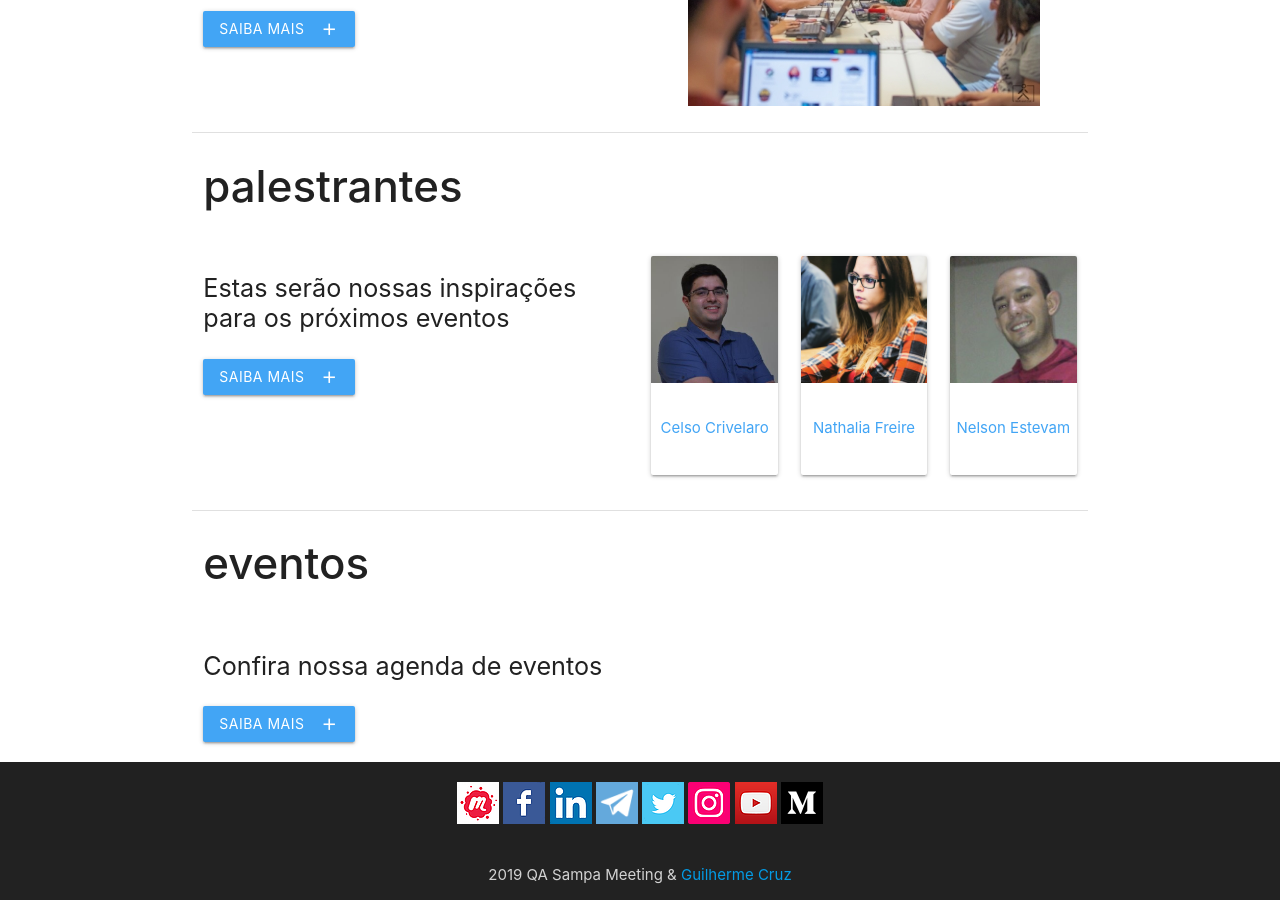
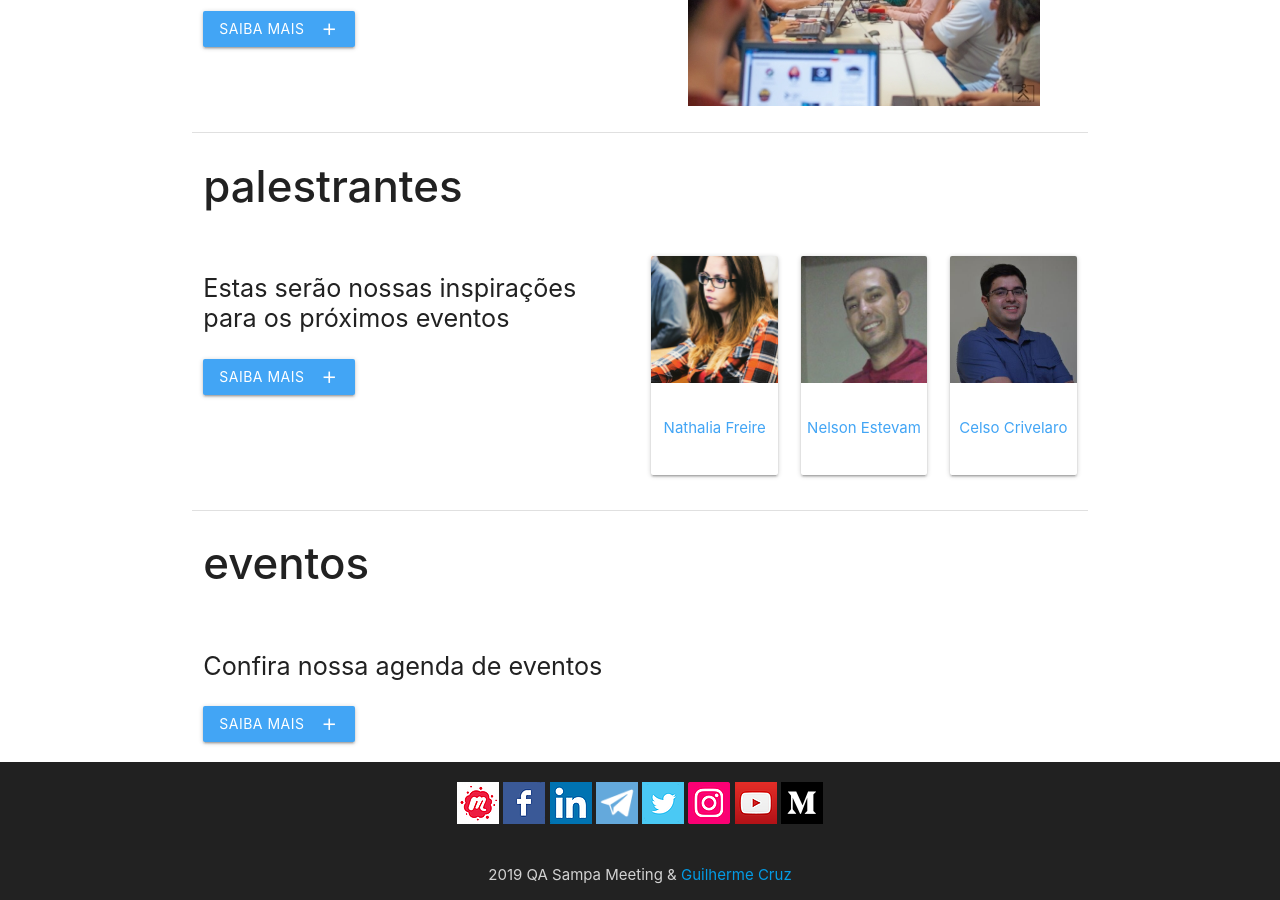
Before and after one commit to qasampameeting/qasampameeting.github.io, a Jekyll site: the page built from index.md, in a window 1280 px wide and 900 px high, scrolled down 688 px. Built offline with Jekyll 4.4.1, drawn with Linux system fonts in a browser that asks for light colours; nearby versions of some CDN libraries; some of the changed lines change nothing that is shown.

Commit message:
update speakers

```diff
--- a/_data/speakers.yml
+++ b/_data/speakers.yml
@@ -1,10 +1,4 @@
 # SPEAKERS
-
-celsocrivelaro:
-  name: Celso Crivelaro
-  image: celsocrivelaro.jpg
-  link: https://www.linkedin.com/in/celsocrivelaro
-
 nathaliafreire:
   name: Nathalia Freire
   image: nathalia-freire.jpg
@@ -16,15 +10,16 @@
   link: https://www.linkedin.com/in/nestevam/
 
 # PAST SPEAKERS
-andressachiara:
-  name: Andressa Chiara
-  image: andressachiara.jpg
-  link: https://www.linkedin.com/in/andressachiara/
 
 celsocrivelaro:
   name: Celso Crivelaro
   image: celsocrivelaro.jpg
   link: https://www.linkedin.com/in/celsocrivelaro
+
+andressachiara:
+  name: Andressa Chiara
+  image: andressachiara.jpg
+  link: https://www.linkedin.com/in/andressachiara/
 
 danielsantos:
   name: Daniel Santos
```
